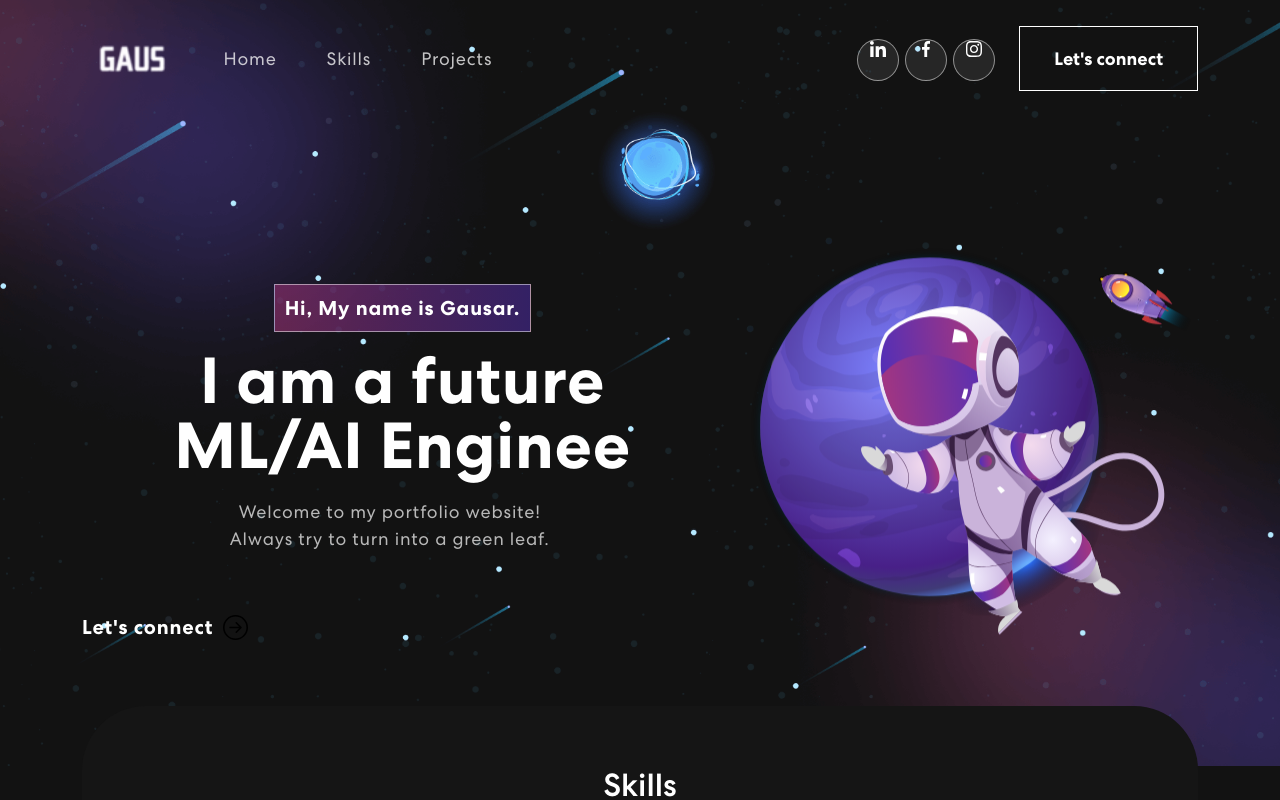
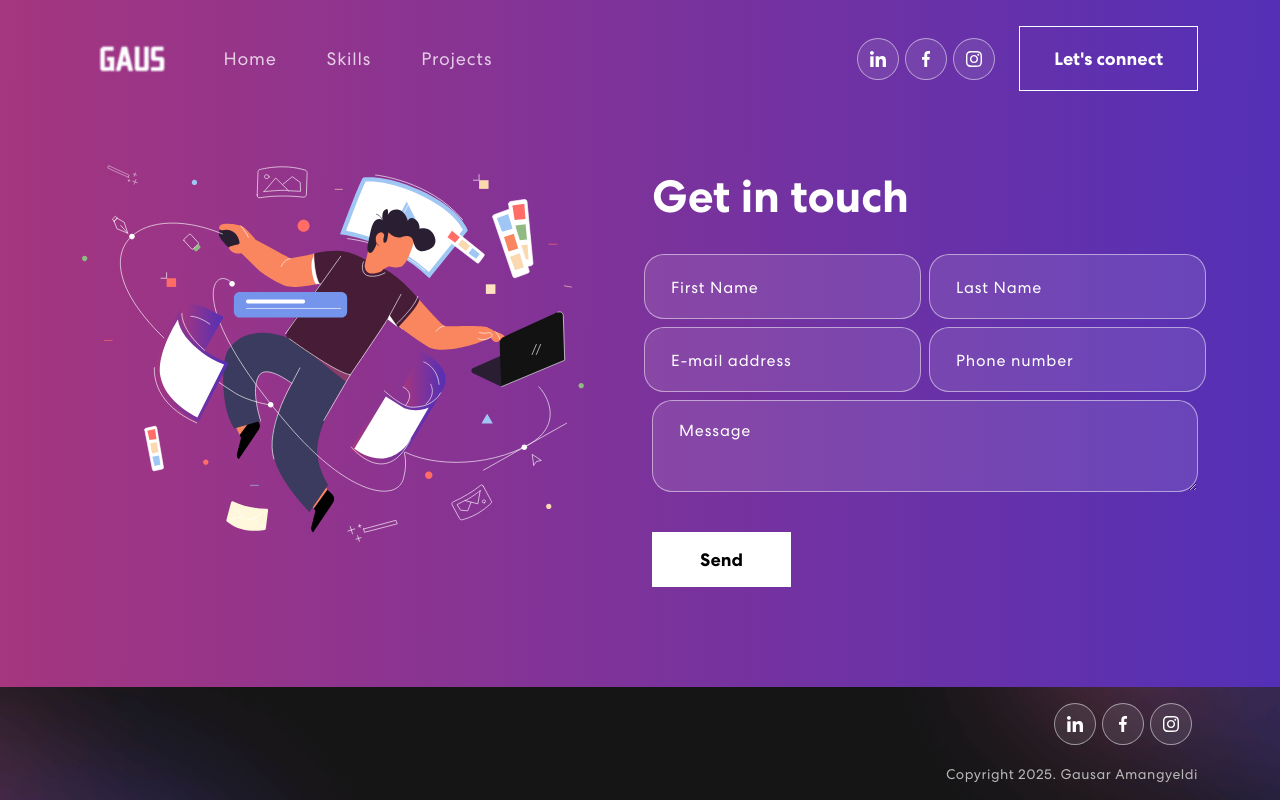
Before and after one commit to Gausar/my-app, a React (Create React App) app: page /contact in a window 1280 px wide. Shown: the top 800 px of the page. Built offline with nearby package versions, Linux system fonts and the light colour scheme.

Commit message:
fix: changes on design and add contact section

```diff
--- a/package.json
+++ b/package.json
@@ -17,6 +17,7 @@
     "react-mailchimp-subscribe": "^2.1.3",
     "react-multi-carousel": "^2.8.5",
     "react-on-screen": "^2.1.1",
+    "react-router-dom": "^7.11.0",
     "react-scripts": "5.0.1"
   },
   "scripts": {
--- a/src/App.css
+++ b/src/App.css
@@ -146,14 +146,14 @@ span.navbar-text{
   align-items: center;
 }
 .social-icon{
-  display: inline-block;
+  display: flex;
   margin-left: 14px;
 }
 .social-icon a{
   width: 42px;
   height: 42px;
   background:  rgba(217, 217, 217, 0.1);
-  display: inline-block;
+  display: flex;
   border-radius: 50%;
   margin-right: 6px;
   align-items: center;
@@ -498,7 +498,8 @@ nav.navbar .navbar-toggler[aria-expanded="true"] .navbar-toggler-icon {
 /************ Projects Css ************/
 .contact {
   background: linear-gradient(90.21deg, #AA367C -5.91%, #4A2FBD 111.58%);
-  padding: 60px 0 200px 0;
+  padding-top: 120px;
+  padding-bottom: 100px;
 }
 .contact img {
   width: 92%;
@@ -507,6 +508,7 @@ nav.navbar .navbar-toggler[aria-expanded="true"] .navbar-toggler-icon {
 	font-size: 45px;
 	font-weight: 700;
   margin-bottom: 30px;
+  margin-top: 50px;
 }
 .contact form input, .contact form textarea {
   width: 100%;
--- a/src/App.js
+++ b/src/App.js
@@ -6,17 +6,26 @@ import { Skills } from './components/Skills';
 import { Projects } from './components/Projects';
 import { Footer } from './components/Footer';
 import 'bootstrap/dist/css/bootstrap.min.css';
+import { BrowserRouter as Router, Routes, Route } from 'react-router-dom';
+import { Contact } from './components/Contact';
 
-function App() {
+export default function App() {
   return (
-    <div className="App">
-      <NavBar />
-      <Banner />
-      <Skills />
-      <Projects />
-      <Footer />
-    </div>
+    <Router>
+      <Routes>
+        <Route path="/" element={<div className="App">
+        <NavBar />
+        <Banner />
+        <Skills />
+        <Projects />
+        <Footer />
+      </div>} />
+        <Route path="/contact" element={<div>
+          <NavBar />
+            <Contact />
+          <Footer />
+        </div>} />
+      </Routes>
+    </Router>
   );
 }
-
-export default App;
--- a/src/components/Contact.js
+++ b/src/components/Contact.js
@@ -2,7 +2,7 @@ import { useState } from "react";
 import { Col, Container, Row } from "react-bootstrap";
 import contactImg from '../assets/img/contact-img.svg';
 
-export const Contant = () => {
+export const Contact = () => {
     const formInitialDetails = {
         firstName: '',
         lastName: '',
--- a/src/components/Footer.js
+++ b/src/components/Footer.js
@@ -15,7 +15,7 @@ export const Footer = () => {
             {/* <img src={logo} alt="Logo" /> */}
           </Col>
           <Col size={12} sm={6} className="text-center text-sm-end">
-            <div className="social-icon">
+            <div className="social-icon d-flex justify-content-end mt-3">
               <a href="https://www.linkedin.com/in/gausar-amangyeldi-17308b298/"><img src={navIcon1} alt="Icon" /></a>
               <a href="https://www.facebook.com/gausar.amangyeldi.9/"><img src={navIcon2} alt="Icon" /></a>
               <a href="https://www.instagram.com/a_gausar/"><img src={navIcon3} alt="Icon" /></a>
--- a/src/components/NavBar.js
+++ b/src/components/NavBar.js
@@ -1,4 +1,5 @@
 import { useState, useEffect } from "react";
+import { useNavigate } from 'react-router-dom';
 import { Navbar, Container, Nav} from "react-bootstrap";
 import navIcon1 from '../assets/img/nav-icon1.svg';
 import navIcon2 from '../assets/img/nav-icon2.svg';
@@ -9,7 +10,7 @@ import logo from '../assets/img/gausar.png';
 export const NavBar = () => {
     const [activeLink, setActiveLink] = useState('home');
     const [scrolled, setScrolled] = useState(false);
-
+    const navigate = useNavigate();
     useEffect(() => {
         const onScroll = () => {
             if (window.scrollY > 50){
@@ -28,6 +29,9 @@ export const NavBar = () => {
         setActiveLink(value);
     }
 
+    const handleClick = () => {
+        navigate('/contact');
+    }
     return (
         <Navbar expand="lg" className={scrolled ? "scrolled": ""}>
         <Container>
@@ -49,7 +53,7 @@ export const NavBar = () => {
                     <a href="https://www.facebook.com/gausar.amangyeldi.9/"><img src={navIcon2} alt="icon"/></a>
                     <a href="https://www.instagram.com/a_gausar/"><img src={navIcon3} alt="icon"/></a>
                 </div>
-                <button className="vvd" onClick={() => console.log('connect')}><span>Let's connect</span></button>
+                <button className="vvd" onClick={handleClick}><span>Let's connect</span></button>
             </span>
             </Navbar.Collapse>
         </Container>
--- a/src/components/ProjectCard.js
+++ b/src/components/ProjectCard.js
@@ -1,6 +1,6 @@
 import { Col } from "react-bootstrap"
 
-export const ProjectCard = ({title, description, imgUrl}) => {
+export const ProjectCard = ({title, description, imgUrl, link}) => {
     return (
         <Col sm={6} md={4}>
             <div className="proj-imgbx">
@@ -8,6 +8,7 @@ export const ProjectCard = ({title, description, imgUrl}) => {
                 <div className="proj-txtx">
                     <h4>{title}</h4>
                     <span>{description}</span>
+                    <a href={link} target="_blank" rel="noopener noreferrer">View Project</a>
                 </div>
             </div>
         </Col>
--- a/src/components/Projects.js
+++ b/src/components/Projects.js
@@ -13,21 +13,25 @@ export const Projects = () => {
             title: "Chatbot NUM",
             description: "It was created to make the internal rules and regulations of the National University of Mongolia accessible to students and to resolve any problems that may arise.",
             imgUrl: projImg1,
+            link: "https://num-chatbot.vercel.app/",
         },
         {
             title: "Chatbot",
             description: "Machine Learning and Artificial Intellegence, Made out of curiosity, thanks to the free language model from Google Gemini.",
             imgUrl: projImg2,
+            link: "https://chatbot-gausars-projects.vercel.app/",
         },
         {
-            title: "Chatbot NUM",
-            description: "Future projects may placed here.. Insha Allah",
+            title: "No title",
+            description: "Future projects may placed here..",
             imgUrl: projImg1,
+            link: "",
         },
         {
-            title: "Chatbot NUM",
-            description: "Future projects may placed here.. Insha Allah",
+            title: "No title",
+            description: "Future projects may placed here..",
             imgUrl: projImg1,
+            link: "",
         },
     ];
     return (
```
Also changed, not shown: 2 other files (tests, documents, lock files or other folders).
